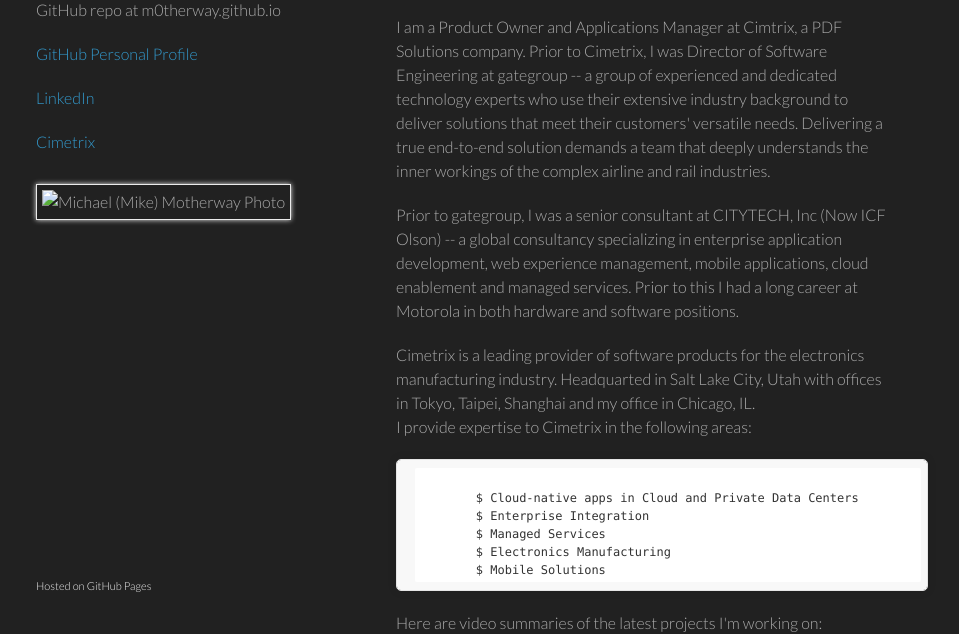
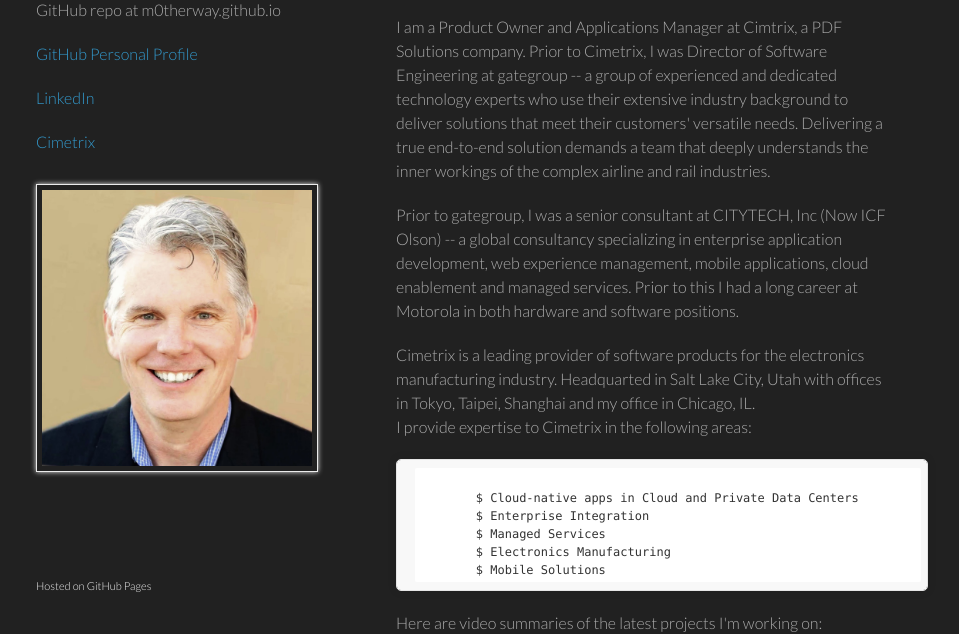
Before and after one commit to m0therway/m0therway.github.io, a plain HTML site: page index.html in a window 1280 px wide. Shown: the part 134-768 px from the top of the page, without its empty margins (174-1133 px from the left). Drawn offline with Linux system fonts and the light colour scheme.

Commit message:
added images
bug

```diff
--- a/index.html
+++ b/index.html
@@ -27,7 +27,7 @@
         <p class="view"><a href="https://www.cimetrix.com/contact-mike-motherway">Cimetrix</a></p>
   <!--  <p class="view"><a href="http://stackoverflow.com/users/1041058/m0therway">Stackoverflow</a></p> -->
 
-  <img alt="Michael (Mike) Motherway Photo" src="hs.jpg">
+  <img alt="Michael (Mike) Motherway Photo" src="images/hs.jpg">
 
       </header>
       <section>
```
